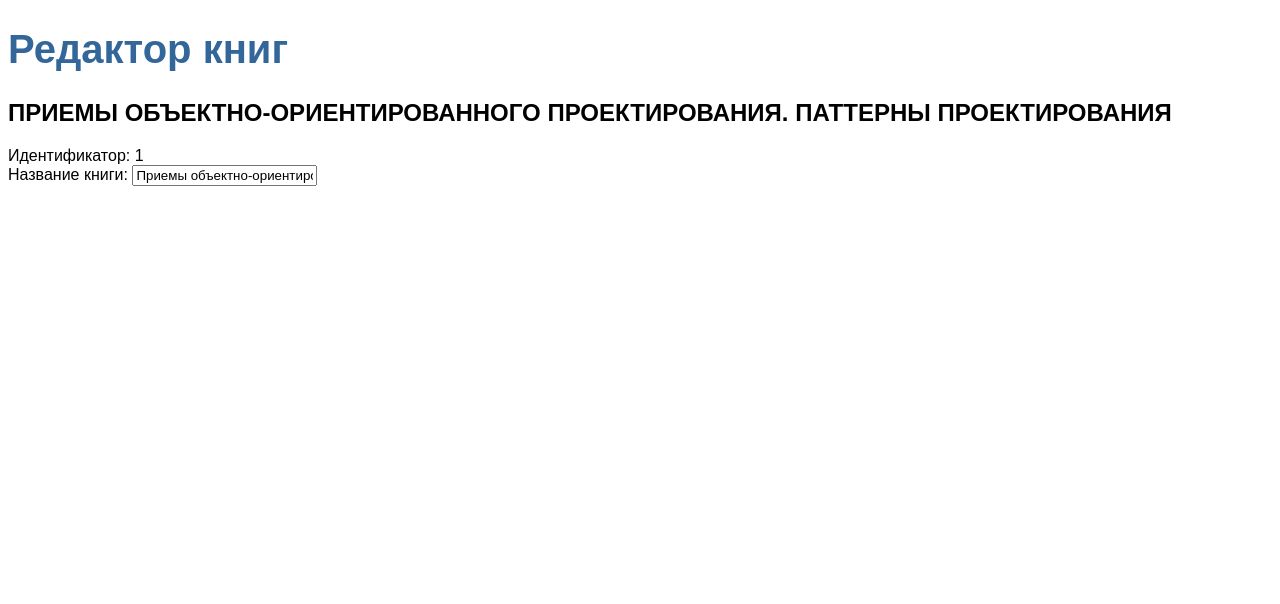
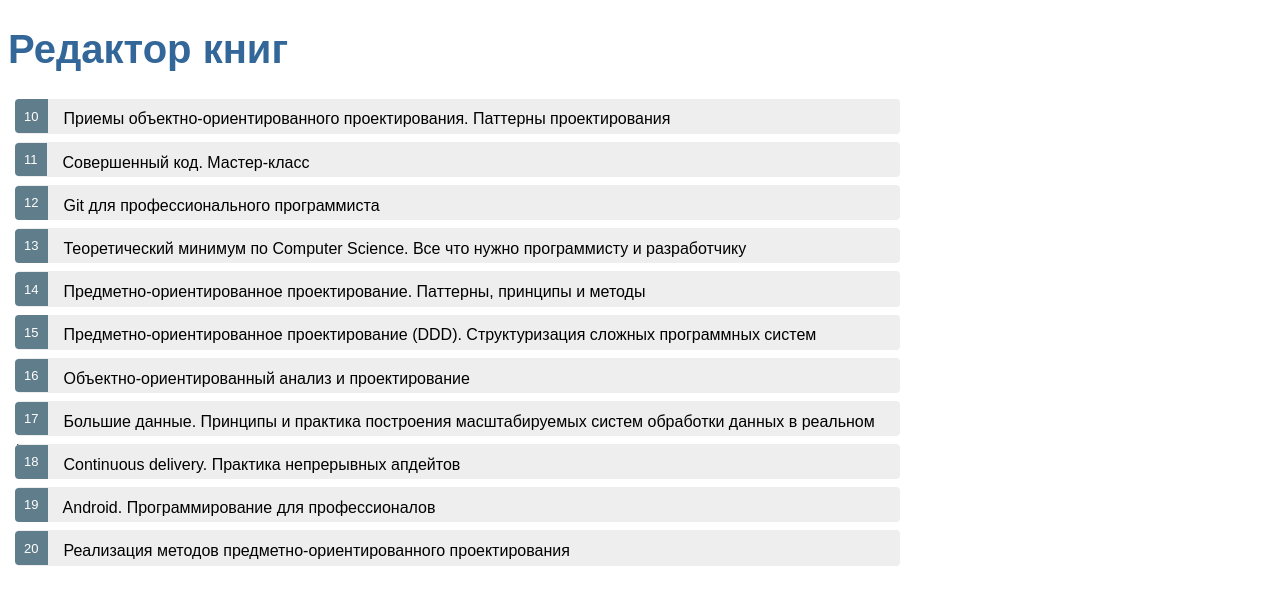
Before and after one commit to katerinkadar/book_angular_6, an Angular app in the folder BookAngular6/: page / in a window 1280 px wide. Shown: the top 604 px of the page. Built offline with nearby package versions, Linux system fonts and the light colour scheme.

Commit message:
Список книг нарисовала. И можно выбирать.

```diff
--- /dev/null
+++ b/BookAngular6/src/app/books/books.component.css
@@ -0,0 +1,47 @@
+.selected {
+    background-color: #CFD8DC !important;
+    color: white;
+  }
+  .books {
+    margin: 0 0 2em 0;
+    list-style-type: none;
+    padding: 0;
+    width: 900px;
+  }
+  .books li {
+    cursor: pointer;
+    position: relative;
+    left: 0;
+    background-color: #EEE;
+    margin: .5em;
+    padding: .3em 0;
+    height: 1.6em;
+    border-radius: 4px;
+  }
+  .books li.selected:hover {
+    background-color: #BBD8DC !important;
+    color: white;
+  }
+  .books li:hover {
+    color: #607D8B;
+    background-color: #DDD;
+    left: .1em;
+  }
+  .books .text {
+    position: relative;
+    top: -3px;
+  }
+  .books .badge {
+    display: inline-block;
+    font-size: small;
+    color: white;
+    padding: 0.8em 0.7em 0 0.7em;
+    background-color: #607D8B;
+    line-height: 1em;
+    position: relative;
+    left: -1px;
+    top: -4px;
+    height: 1.8em;
+    margin-right: .8em;
+    border-radius: 4px 0 0 4px;
+  }
--- a/BookAngular6/src/app/books/books.component.html
+++ b/BookAngular6/src/app/books/books.component.html
@@ -1,7 +1,14 @@
-<h2>{{book.name| uppercase}}</h2>
-<div><span>Идентификатор: </span>{{book.id}}</div>
+ <ul class="books">
+  <li *ngFor="let book of books" (click)="onSelect(book)">
+    <span class="badge">{{book.id}}</span> {{book.name}}
+  </li>
+</ul>
+<div *ngIf="selectedBook">
+<h2>{{selectedBook.name | uppercase}}</h2>
+<div><span>Идентификатор: </span>{{selectedBook.id}}</div>
 <div>
   <label>Название книги:
-    <input [(ngModel)]="book.name" placeholder="Название книги">
+    <input [(ngModel)]="selectedBook.name" placeholder="Название книги">
   </label>
 </div>
+</div>
--- a/BookAngular6/src/app/books/books.component.ts
+++ b/BookAngular6/src/app/books/books.component.ts
@@ -1,19 +1,20 @@
 import { Component, OnInit } from '@angular/core';
 import { Book } from '../book';
+import { BOOKS } from '../mock-books';
 
 @Component({
   selector: 'app-books',
   templateUrl: './books.component.html',
-  styles: []
+  styleUrls: ['./books.component.css']
 })
 export class BooksComponent implements OnInit {
+  books = BOOKS;
+  selectedBook: Book;
+  constructor() { }
 
-  book: Book = {
-    id: 1,
-    name: 'Приемы объектно-ориентированного проектирования. Паттерны проектирования'
-  };
-
-  constructor() { }
+  onSelect(book: Book): void {
+    this.selectedBook = book;
+  }
 
   ngOnInit() {
   }
--- /dev/null
+++ b/BookAngular6/src/app/mock-books.ts
@@ -0,0 +1,15 @@
+import { Book } from './Book';
+
+export const BOOKS: Book[] = [
+  { id: 10, name: 'Приемы объектно-ориентированного проектирования. Паттерны проектирования' },
+  { id: 11, name: 'Совершенный код. Мастер-класс' },
+  { id: 12, name: 'Git для профессионального программиста' },
+  { id: 13, name: 'Теоретический минимум по Computer Science. Все что нужно программисту и разработчику' },
+  { id: 14, name: 'Предметно-ориентированное проектирование. Паттерны, принципы и методы' },
+  { id: 15, name: 'Предметно-ориентированное проектирование (DDD). Структуризация сложных программных систем' },
+  { id: 16, name: 'Объектно-ориентированный анализ и проектирование' },
+  { id: 17, name: 'Большие данные. Принципы и практика построения масштабируемых систем обработки данных в реальном времени' },
+  { id: 18, name: 'Continuous delivery. Практика непрерывных апдейтов' },
+  { id: 19, name: 'Android. Программирование для профессионалов' },
+  { id: 20, name: 'Реализация методов предметно-ориентированного проектирования' }
+];
```
